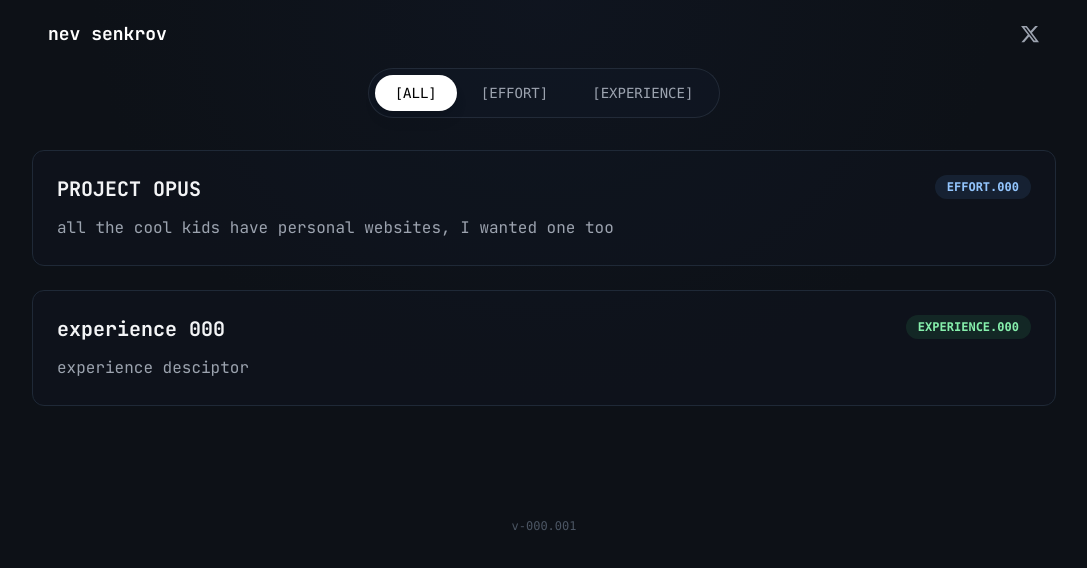
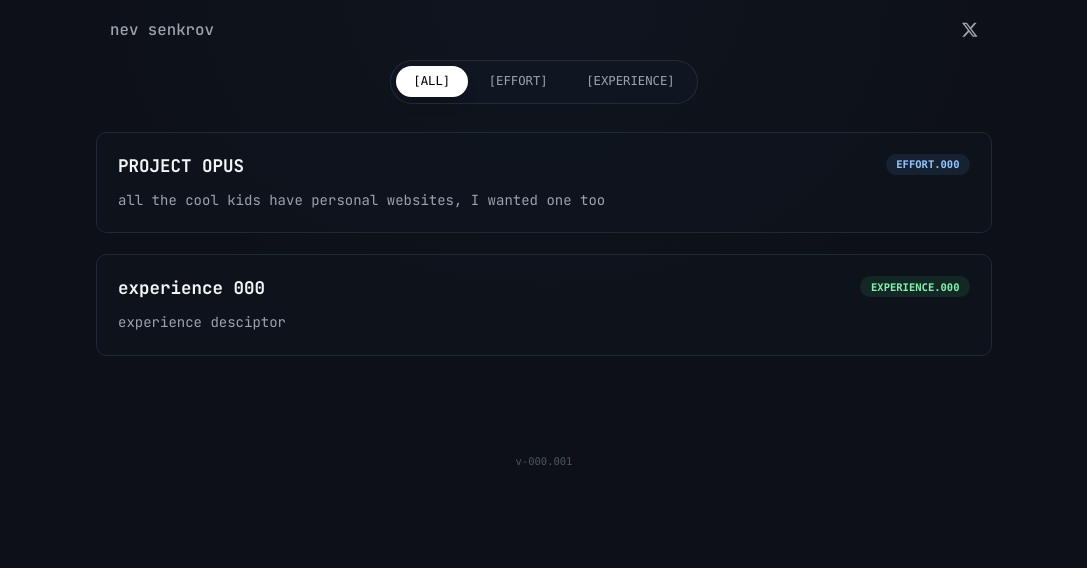
Before and after one commit to senkrov/opus, a React (Vite) app: page / in a window 1280 px wide. Shown: the top 568 px of the page, without its empty margins (96-1183 px from the left). Built offline with nearby package versions, Linux system fonts and the light colour scheme.

Commit message:
Update multiple files

```diff
--- a/components/Header.tsx
+++ b/components/Header.tsx
@@ -3,7 +3,7 @@ import React from 'react';
 const Header: React.FC = () => {
   return (
     <header className="flex items-center w-full max-w-5xl mx-auto px-4 py-5 text-gray-400">
-      <span className="font-bold text-lg text-white">nev senkrov</span>
+      <span className="font-medium text-lg text-gray-400">nev senkrov</span>
       <a
         href="https://x.com/senkrov"
         target="_blank"
--- a/constants.ts
+++ b/constants.ts
@@ -10,7 +10,7 @@ export const POSTS: Post[] = [
     for managing my server while deploying multiple services I also employed the help of Grok 4 which pleasantly resulted in it teaching me about GitHub's actions workflow helper`,
     category: Category.Effort,
     tag: 'EFFORT.000',
-    date: 'MAY 2024',
+    date: 'MAY 20 2024',
   },
   {
     id: 0,
@@ -27,7 +27,7 @@ export const POSTS: Post[] = [
     - nev`,
     category: Category.Experience,
     tag: 'EXPERIENCE.000',
-    date: 'APR 2024',
+    date: 'APRIL 15 2024',
   },
 ];
 
--- a/index.html
+++ b/index.html
@@ -9,6 +9,9 @@
     <link rel="preconnect" href="https://fonts.gstatic.com" crossorigin>
     <link href="https://fonts.googleapis.com/css2?family=JetBrains+Mono:wght@400;500;700&display=swap" rel="stylesheet">
     <style>
+      html {
+        font-size: 14px;
+      }
       body {
         font-family: 'JetBrains Mono', monospace;
         background-color: #0D1117;
--- a/index.tsx
+++ b/index.tsx
@@ -1,3 +1,4 @@
+
 import React from 'react';
 import ReactDOM from 'react-dom/client';
 import App from './App';
--- a/types.ts
+++ b/types.ts
@@ -1,3 +1,4 @@
+
 export enum Category {
   Effort = 'effort',
   Experience = 'experience',
--- a/vite.config.ts
+++ b/vite.config.ts
@@ -1,3 +1,4 @@
+
 import { fileURLToPath, URL } from 'url';
 import { defineConfig, loadEnv } from 'vite';
 
```
Also changed, not shown: package.json (line endings or trailing spaces), 1 other file (tests, documents, lock files or other folders).
